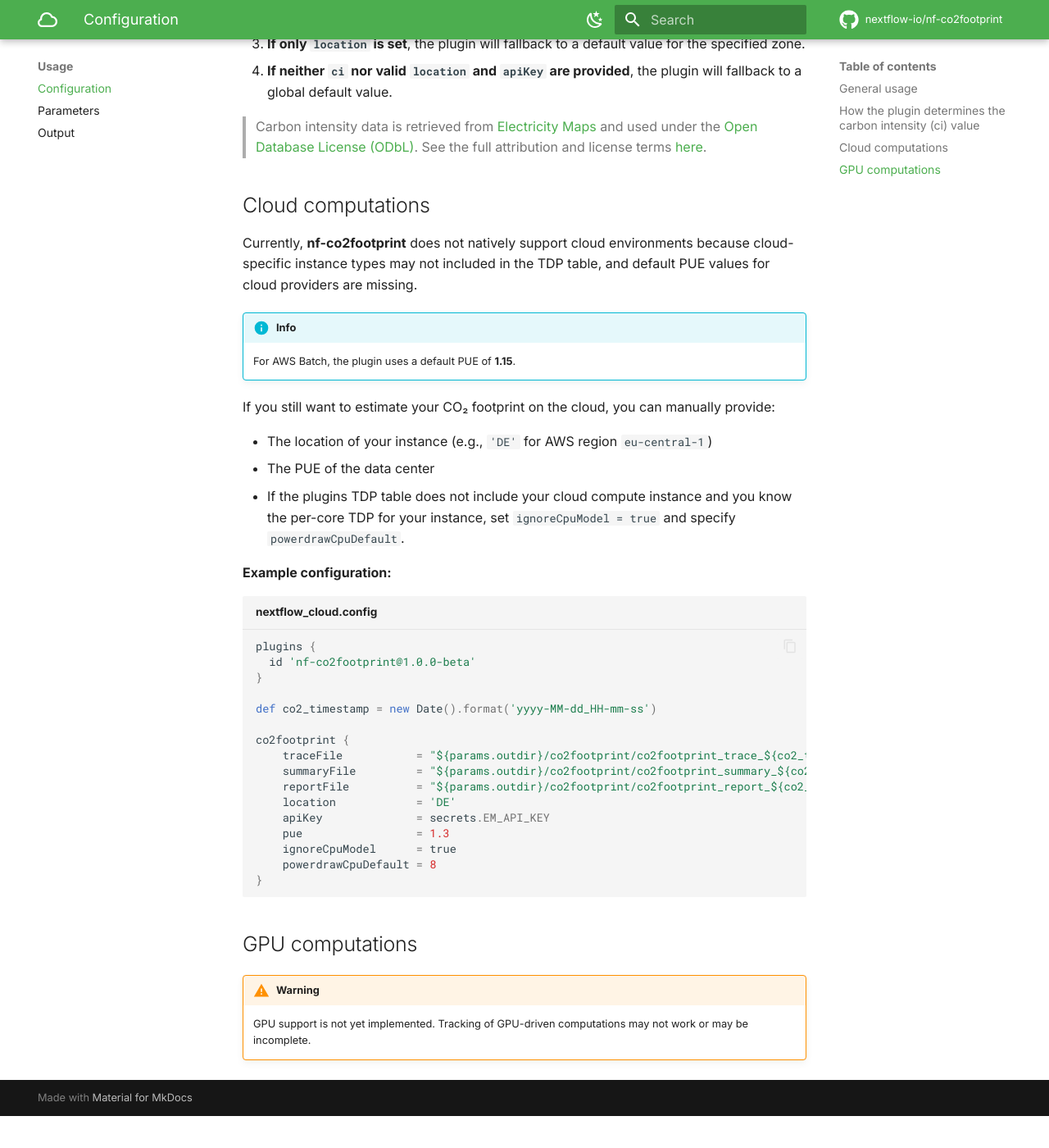
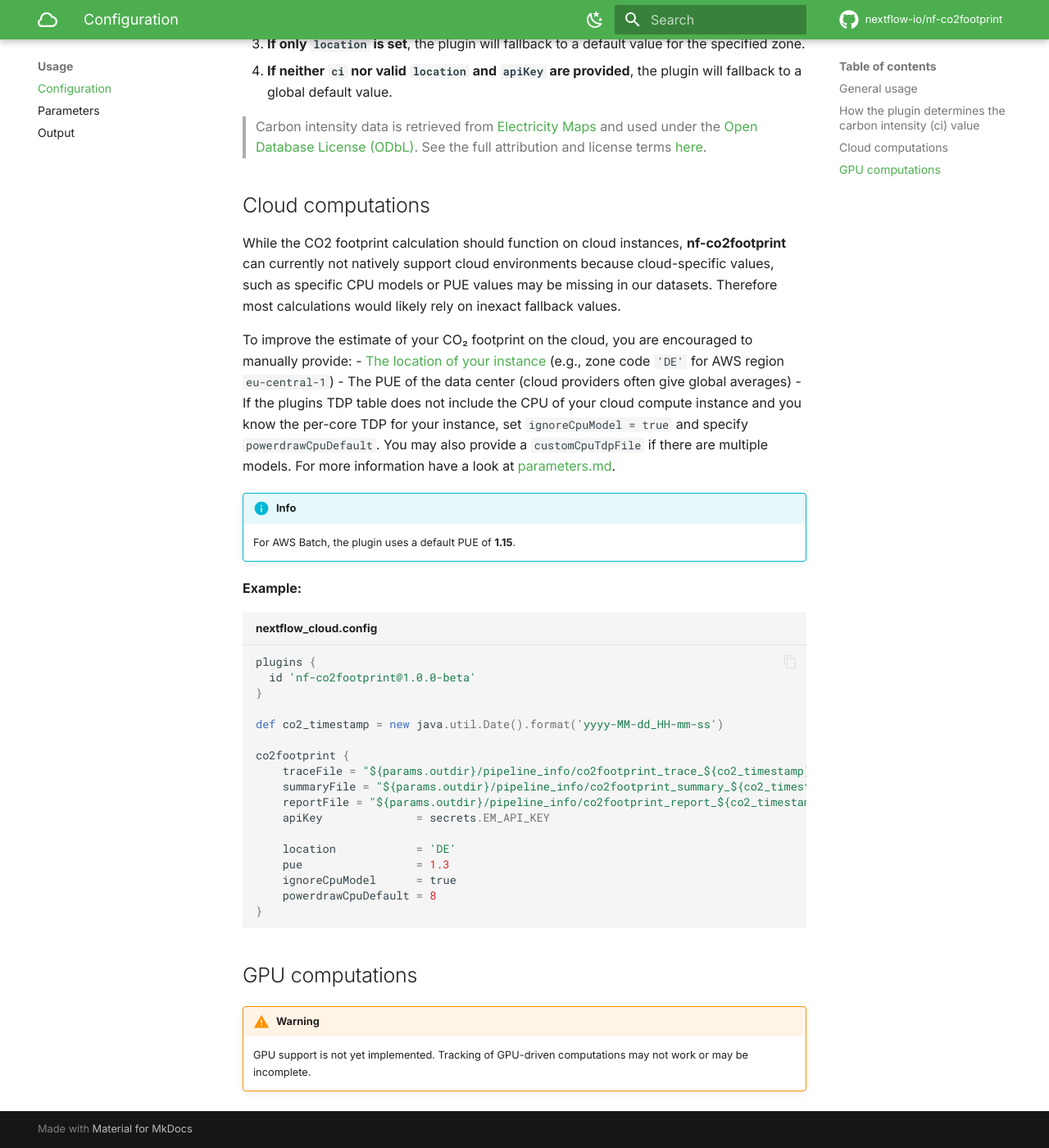
Before and after one commit to nextflow-io/nf-co2footprint, an MkDocs documentation site: the page built from docs/usage/configuration.md, in a window 1280 px wide and 1400 px high, scrolled down 1413 px. Shown: the whole window at 82% size. Built offline with MkDocs 1.6.1 and Material for MkDocs 9.7.7, drawn with Linux system fonts in a browser that asks for light colours; comment, search, counter and statistics services are not loaded; before the commit the page ends 2774 px from its top, so only the background shows below that; some of the changed text lies outside the part shown.

Commit message:
Documentation: Updated recommended behaviour for operation on cloud instances
Fix: Replaced dead link
Signed-off-by: JosuaCarl <josua.carl@uni-tuebingen.de>

````diff
--- a/docs/usage/configuration.md
+++ b/docs/usage/configuration.md
@@ -53,33 +53,33 @@ The plugin uses the `ci`, `location`, and `apiKey` parameters to determine the c
 
 ## Cloud computations
 
-Currently, **nf-co2footprint** does not natively support cloud environments because cloud-specific instance types may not included in the TDP table, and default PUE values for cloud providers are missing.
+While the CO2 footprint calculation should function on cloud instances, **nf-co2footprint** can currently not natively support cloud environments because cloud-specific values, such as specific CPU models or PUE values may be missing in our datasets. Therefore most calculations would likely rely on inexact fallback values.
+
+To improve the estimate of your CO₂ footprint on the cloud, you are encouraged to manually provide:
+- [The location of your instance](https://portal.electricitymaps.com/docs/getting-started#geographical-coverage) (e.g., zone code `'DE'` for AWS region `eu-central-1`)
+- The PUE of the data center (cloud providers often give global averages)
+- If the plugins TDP table does not include the CPU of your cloud compute instance and you know the per-core TDP for your instance, set `ignoreCpuModel = true` and specify `powerdrawCpuDefault`. You may also provide a `customCpuTdpFile` if there are multiple models. For more information have a look at [parameters.md](parameters.md).
 
 !!! info
 
     For AWS Batch, the plugin uses a default PUE of **1.15**.
 
-If you still want to estimate your CO₂ footprint on the cloud, you can manually provide:
-
-- The location of your instance (e.g., `'DE'` for AWS region `eu-central-1`)
-- The PUE of the data center
-- If the plugins TDP table does not include your cloud compute instance and you know the per-core TDP for your instance, set `ignoreCpuModel = true` and specify `powerdrawCpuDefault`.
-
-**Example configuration:**
+**Example:**
 
 ```groovy title="nextflow_cloud.config"
 plugins {
   id 'nf-co2footprint@1.0.0-beta'
 }
 
-def co2_timestamp = new Date().format('yyyy-MM-dd_HH-mm-ss')
+def co2_timestamp = new java.util.Date().format('yyyy-MM-dd_HH-mm-ss')
 
 co2footprint {
-    traceFile           = "${params.outdir}/co2footprint/co2footprint_trace_${co2_timestamp}.txt"
-    summaryFile         = "${params.outdir}/co2footprint/co2footprint_summary_${co2_timestamp}.txt"
-    reportFile          = "${params.outdir}/co2footprint/co2footprint_report_${co2_timestamp}.html"
+    traceFile = "${params.outdir}/pipeline_info/co2footprint_trace_${co2_timestamp}.txt"
+    summaryFile = "${params.outdir}/pipeline_info/co2footprint_summary_${co2_timestamp}.txt"
+    reportFile = "${params.outdir}/pipeline_info/co2footprint_report_${co2_timestamp}.html"
+    apiKey              = secrets.EM_API_KEY
+
     location            = 'DE'
-    apiKey              = secrets.EM_API_KEY
     pue                 = 1.3
     ignoreCpuModel      = true
     powerdrawCpuDefault = 8
````
Also changed, not shown: other parts of docs/usage/configuration.md (+1 -1 lines).
